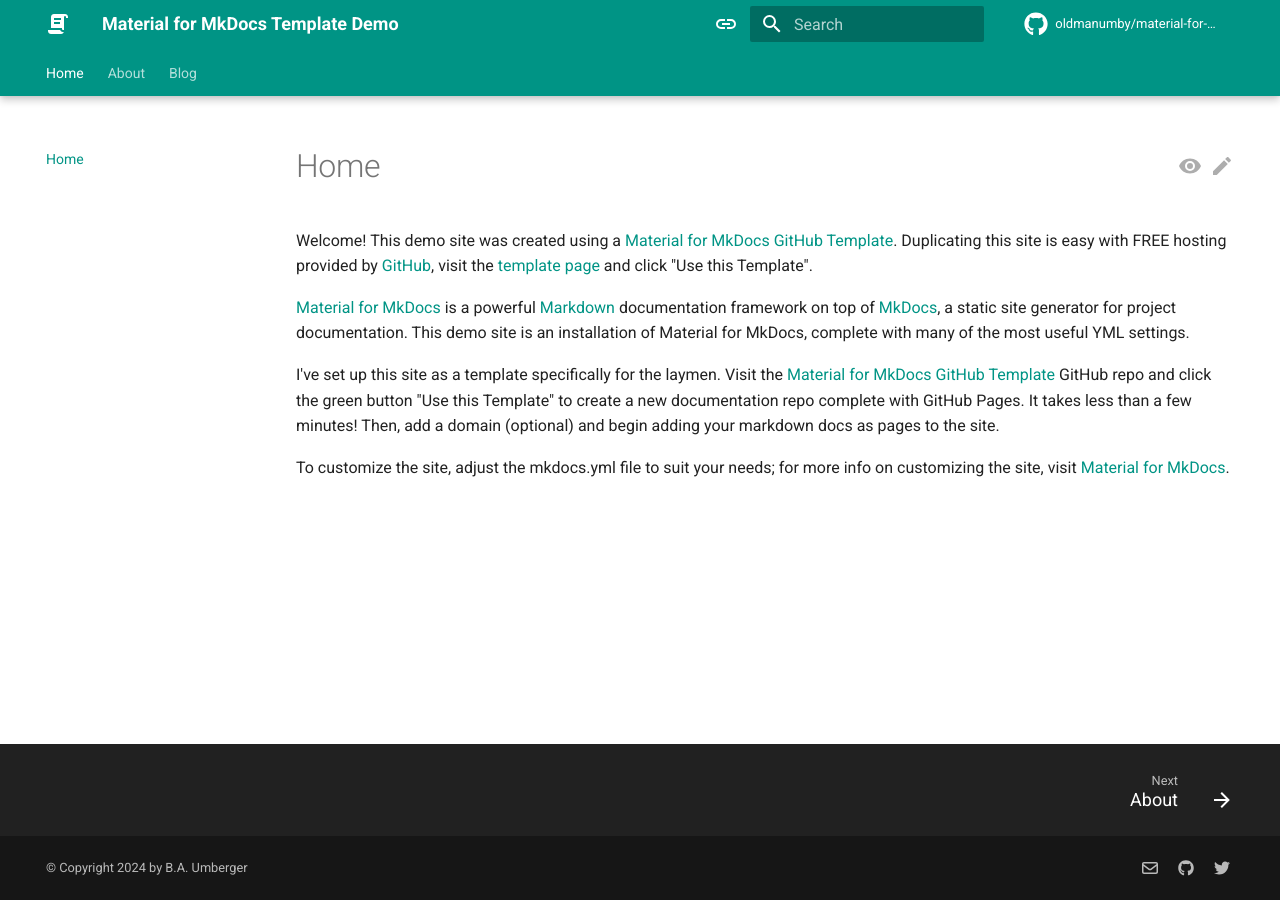
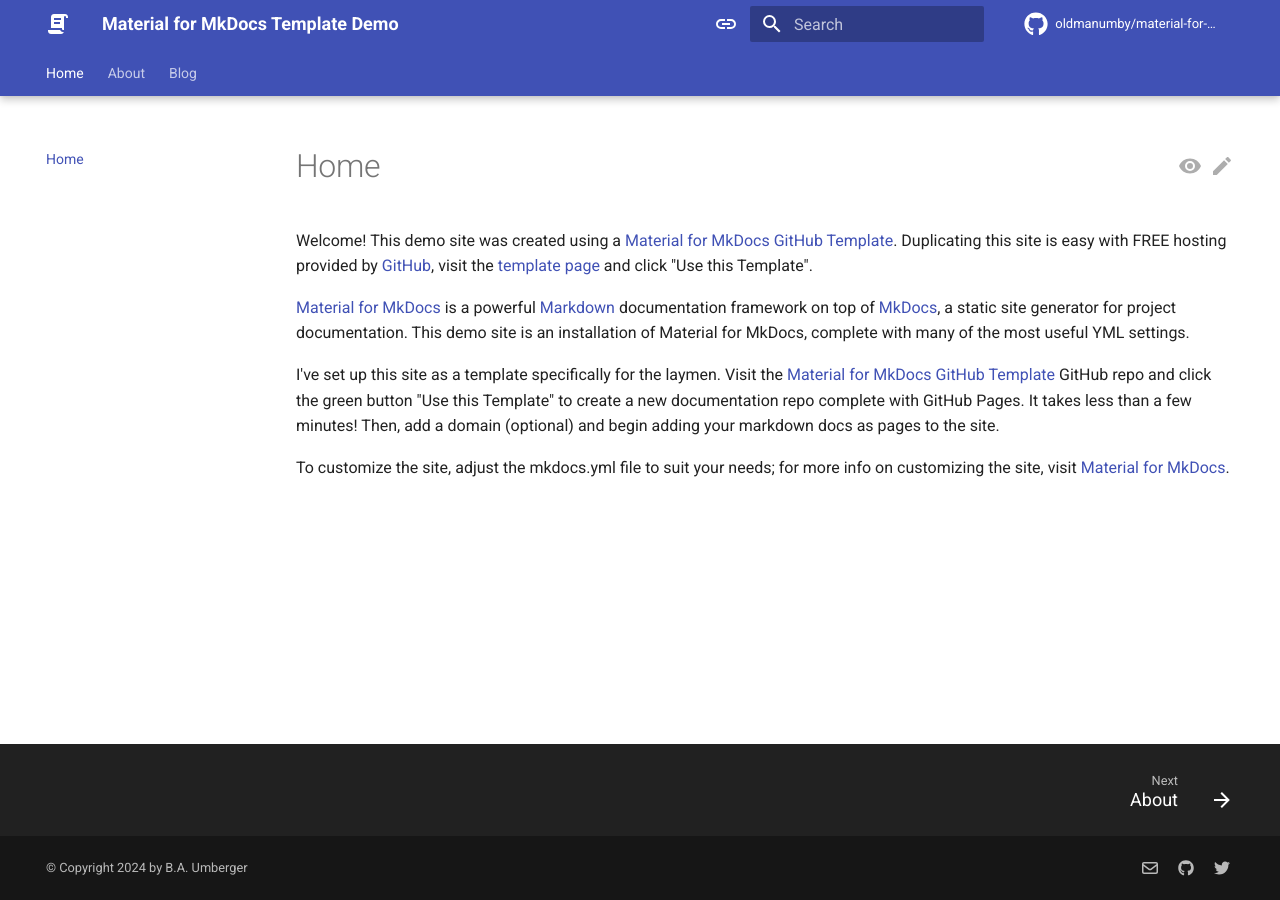
Before and after one commit to OldManUmby/material-for-mkdocs-template, an MkDocs documentation site: the page built from docs/index.md, in a window 1280 px wide. Built offline with MkDocs 1.6.1 and Material for MkDocs 9.7.7, drawn with Linux system fonts in a browser that asks for light colours; comment, search, counter and statistics services are not loaded.

Commit message:
Updated YML

```diff
--- a/mkdocs.yml
+++ b/mkdocs.yml
@@ -51,15 +51,15 @@
         name: Switch to light mode
     - media: "(prefers-color-scheme: light)"
       scheme: default
-      primary: teal
-      accent: green
+      primary: indigo
+      accent: blue
       toggle:
         icon: material/toggle-switch
         name: Switch to dark mode
     - media: "(prefers-color-scheme: dark)"
       scheme: slate
-      primary: teal
-      accent: green
+      primary: indigo
+      accent: blue
       toggle:
         icon: material/toggle-switch-off
         name: Switch to system preference
```
